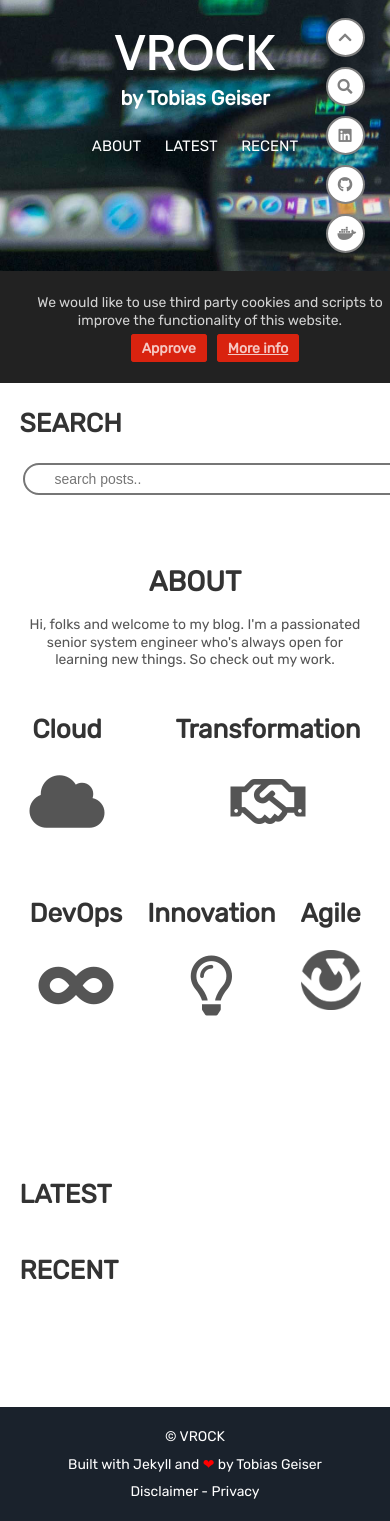
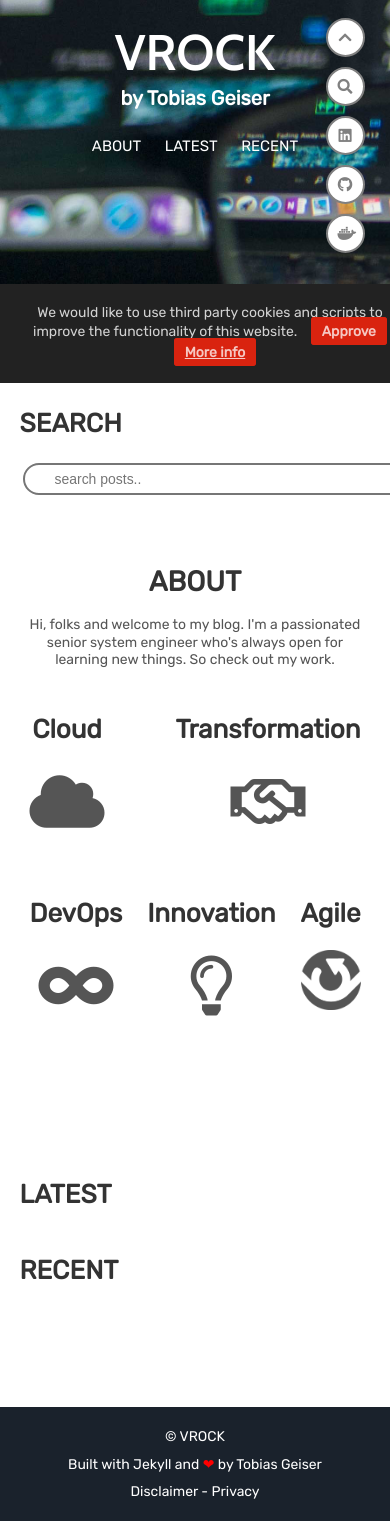
Before and after one commit to team-vrock/jekyll-theme-vrock, a Jekyll site: the page built from index.html, in a window 390 px wide. Shown: the part 517-2038 px from the top of the page. Built offline with Jekyll 4.4.1, drawn with Linux system fonts in a browser that asks for light colours; comment, search, counter and statistics services are not loaded.

Commit message:
removed style

```diff
--- a/_includes/cookie-consent.html
+++ b/_includes/cookie-consent.html
@@ -1,12 +1,8 @@
-<style>
-    #cookie-notice {padding: 20px 15px; display: none; text-align: center; position: fixed; bottom: 0; width: 100%; background: #222; color: rgba(255,255,255,0.8);}
-    #cookie-notice a {cursor: pointer; margin-left: 10px;}
-    @media (max-width: 767px) {
-        #cookie-notice span {display: block; padding-top: 3px; margin-bottom: 13px;}
-        #cookie-notice a {position: relative; bottom: 4px;}
-    }
-</style>
-<div id="cookie-notice"><span>We would like to use third party cookies and scripts to improve the functionality of this website.</span><a id="cookie-notice-accept" class="btn btn-primary btn-sm">Approve</a><a href="/privacy" class="btn btn-primary btn-sm">More info</a></div>
+<div id="cookie-notice">
+    <span>We would like to use third party cookies and scripts to improve the functionality of this website.</span>
+    <a id="cookie-notice-accept" class="btn btn-primary btn-sm">Approve</a>
+    <a href="/privacy" class="btn btn-primary btn-sm">More info</a>
+</div>
 <script>
     function createCookie(name,value,days) {
         var expires = "";
```
